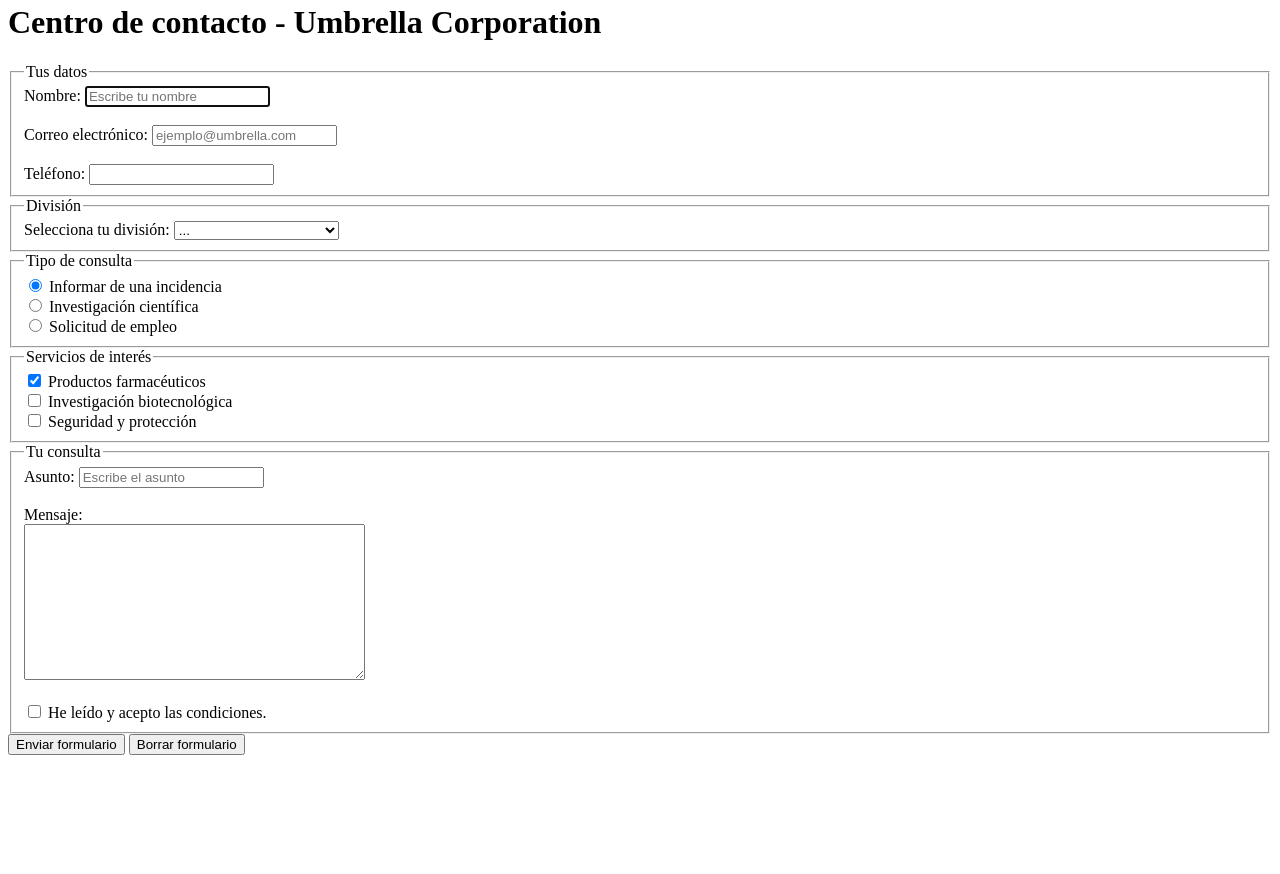
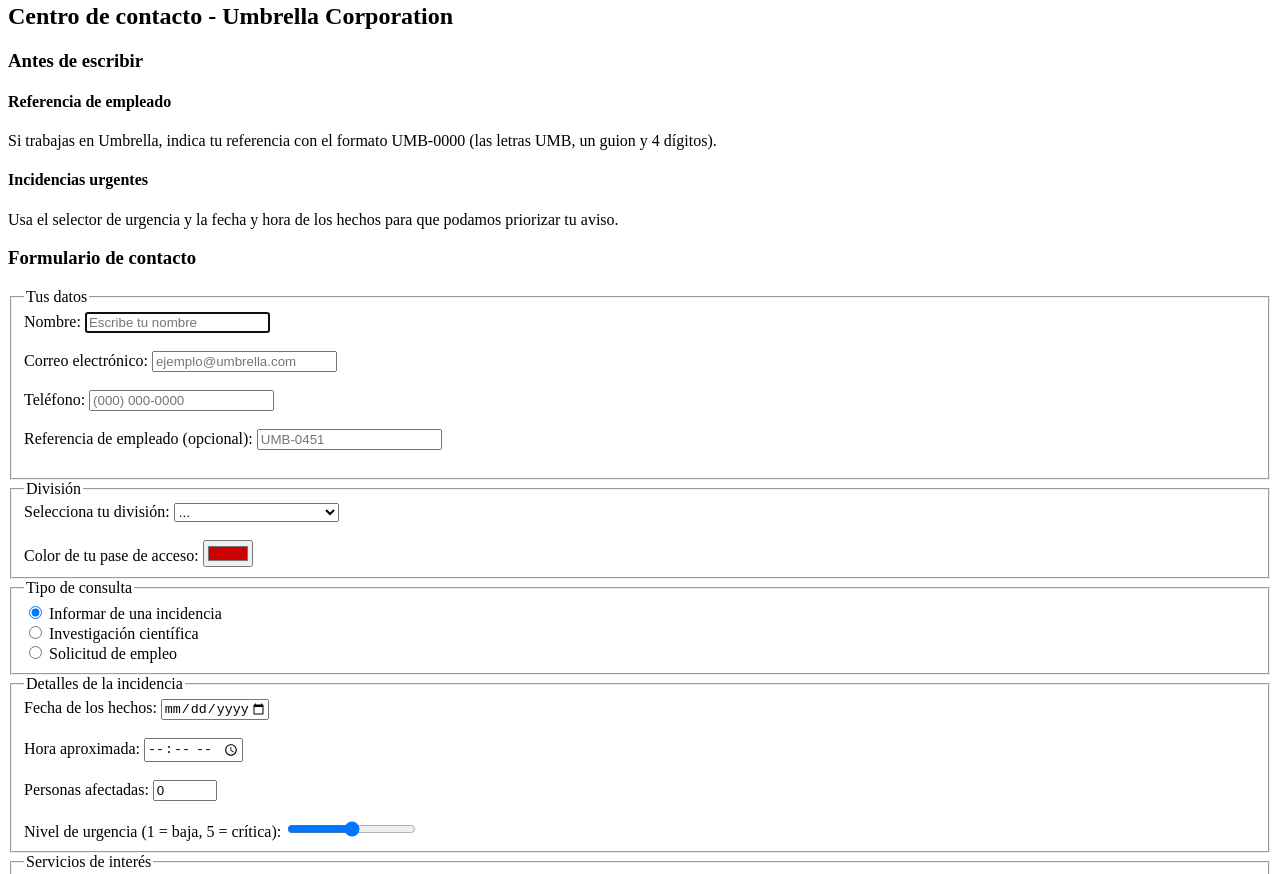
Before and after one commit to ACS-cd/Proyecto-Integrador-LM-2026, a plain HTML site: page proyecto/contacto.html in a window 1280 px wide. Shown: the part 274-1148 px from the top of the page. Before the commit the page ends 1037 px from the top, so only its background shows below. Drawn offline with Linux system fonts and the light colour scheme.

Commit message:
feat: formulario con controles html5

```diff
--- a/proyecto/contacto.html
+++ b/proyecto/contacto.html
@@ -5,14 +5,14 @@
     <meta charset="UTF-8">
     <meta name="viewport" content="width=device-width, initial-scale=1.0">
     <title>Centro de contacto - Umbrella Corporation</title>
-    <!-- Ángela Colorado Sousa 08-10-2026 -->
     <meta name="description" content="Formulario de contacto de Umbrella Corporation.">
     <meta name="keywords" content="farmacéutica, Umbrella, Corporación, contacto">
     <meta name="author" content="ACS-cd">
 </head>
 
 <body>
-    <header><img src="img/logo_umbrella.png" alt="el logo de la Corporación Umbrella, una estructura dividida en partes rojas y blancas" width="100">
+    <header>
+        <img src="img/logo_umbrella.png" alt="el logo de la Corporación Umbrella, una estructura dividida en partes rojas y blancas" width="100">
         <h1>Umbrella Corporation</h1>
 
         <nav>
@@ -26,8 +26,26 @@
         </nav>
     </header>
 
-    <h1>Centro de contacto - Umbrella Corporation</h1>
-    <div>
+    <main>
+        <h2>Centro de contacto - Umbrella Corporation</h2>
+
+        <section>
+            <h3>Antes de escribir</h3>
+
+            <article>
+                <h4>Referencia de empleado</h4>
+                <p>Si trabajas en Umbrella, indica tu referencia con el formato UMB-0000 (las letras UMB, un guion y 4 dígitos).</p>
+            </article>
+
+            <article>
+                <h4>Incidencias urgentes</h4>
+                <p>Usa el selector de urgencia y la fecha y hora de los hechos para que podamos priorizar tu aviso.</p>
+            </article>
+        </section>
+
+        <section>
+            <h3>Formulario de contacto</h3>
+
             <form action="#" method="post">
                 <fieldset>
                     <legend>Tus datos</legend>
@@ -52,7 +70,19 @@
 
                     <label for="telefono">Teléfono:</label>
                     <input type="tel" id="telefono"
-                    name="telefono">
+                        name="telefono"
+                        placeholder="(000) 000-0000"
+                        required>
+
+                    <br><br>
+
+                    <label for="referencia">Referencia de empleado (opcional):</label>
+                    <input type="text" id="referencia" name="referencia"
+                        pattern="UMB-[0-9]{4}"
+                        title="Formato de la referencia: las letras UMB, un guion y 4 dígitos (por ejemplo, UMB-0451)."
+                        placeholder="UMB-0451">
+
+                    <br><br>
 
                 </fieldset>
 
@@ -72,6 +102,9 @@
                         <option value="priv">Umbrella PrivSol</option>
                     </select>
 
+                    <br><br>
+                    <label for="color">Color de tu pase de acceso:</label>
+                    <input type="color" id="color" name="color" value="#cc0000">
                 </fieldset>
 
                 <fieldset>
@@ -93,6 +126,32 @@
                         name="tipo_consulta" value="empleo">
                     <label for="empleo">Solicitud de empleo</label>
 
+                </fieldset>
+
+                <fieldset>
+                    <legend>Detalles de la incidencia</legend>
+
+                    <label for="fecha">Fecha de los hechos:</label>
+                    <input type="date" id="fecha" name="fecha"
+                        min="1968-01-01" max="2026-12-31">
+
+                    <br><br>
+
+                    <label for="hora">Hora aproximada:</label>
+                    <input type="time" id="hora" name="hora">
+
+                    <br><br>
+
+                    <label for="afectados">Personas afectadas:</label>
+                    <input type="number" id="afectados" name="afectados"
+                        min="0" max="500" step="1" value="0"
+                        placeholder="0">
+
+                    <br><br>
+
+                    <label for="urgencia">Nivel de urgencia (1 = baja, 5 = crítica):</label>
+                    <input type="range" id="urgencia" name="urgencia"
+                        min="1" max="5" step="1" value="3">
                 </fieldset>
 
                 <fieldset>
@@ -137,7 +196,8 @@
                         rows="10"
                         cols="40"
                         minlength="10"
-                    maxlength="500"></textarea>
+                        maxlength="500">
+                    </textarea>
 
                     <br><br>
 
@@ -152,12 +212,19 @@
 
                 </fieldset>
 
-            <div>
+                <p>
                     <button type="submit">Enviar formulario</button>
                     <button type="reset">Borrar formulario</button>
-            </div>
+                </p>
             </form>
-    </div>
+        </section>
+    </main>
+
+    <aside>
+        <h2>Estado del centro de contacto</h2>
+        <label for="aforo">Operadores disponibles (35 de 50):</label>
+        <meter id="aforo" min="0" max="50" low="10" high="40" optimum="50" value="35">35 de 50</meter>
+    </aside>
 
 </body>
 </html>
```
Lines whose indentation alone changed are shown as unchanged.
